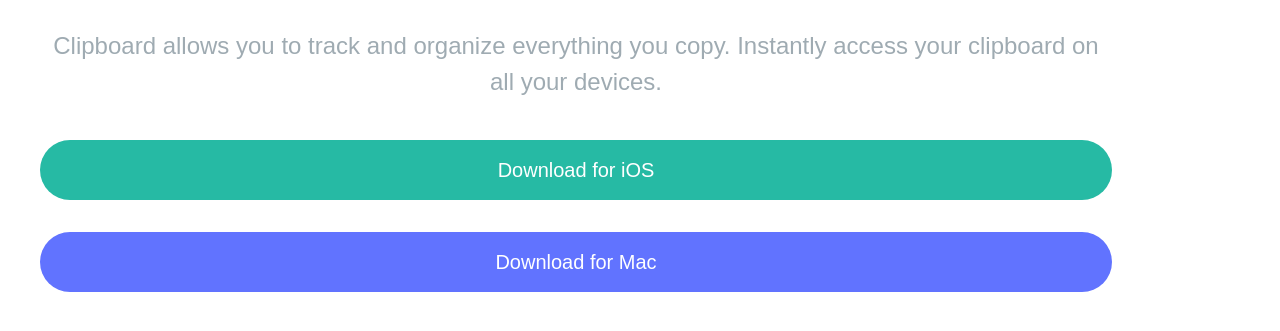
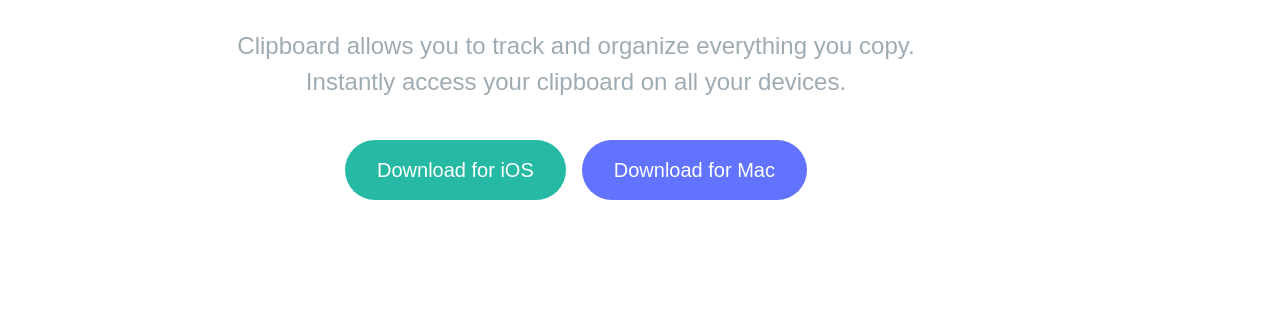
Before and after one commit to gaurav-shrestha/Download-Page, a website: page index.html in a window 1280 px wide. Shown: the part 369-700 px from the top of the page. Drawn offline with Linux system fonts and the light colour scheme; a web font is replaced by a local one.

Commit message:
responsiveness implemented

```diff
--- a/index.html
+++ b/index.html
@@ -18,15 +18,13 @@
                 <div class="flex flex-col justify-center items-center max-w-6xl py-16 px-10">
                     <img src="images/logo.svg" alt="" class="mx-auto my-16" />
                     <h3 class="font-bold text-4xl text-center mb-8 text-darkGrayishBlue md:text-5xl">A history of everything you copy</h3>
-                    <p class="text-2xl leading-9 text-center mb-2 text-grayishBlue">
+                    <p class="text-2xl leading-9 text-center max-w-3xl mb-2 text-grayishBlue">
                         Clipboard allows you to track and organize everything you copy. Instantly access your clipboard on all your devices.
                     </p>
                     <!-- Download Buttons -->
-                    <div class="flex flex-col space-y-3 text-white text-center text-xl w-full my-8">
-                        <a href="#" class="rounded-full px-12 py-4 transition duration-200 hover:bg-opacity-80 bg-strongCyan">Download for iOS</a>
-                    </div>
-                    <div class="flex flex-col space-y-3 text-white text-center text-xl w-full">
-                        <a href="#" class="rounded-full px-12 py-4 transition duration-200 hover:bg-opacity-80 bg-lightBlue">Download for Mac</a>
+                    <div class="flex flex-col space-y-6 text-white text-center text-xl w-full my-8 md:space-y-0 md:flex-row md:justify-center md:space-x-4">
+                        <a href="#" class="rounded-full px-8 py-4 transition duration-200 hover:bg-opacity-80 bg-strongCyan">Download for iOS</a>
+                        <a href="#" class="rounded-full px-8 py-4 transition duration-200 hover:bg-opacity-80 bg-lightBlue">Download for Mac</a>
                     </div>
                 </div>
             </section>
```
Also changed, not shown: css/style.css.
